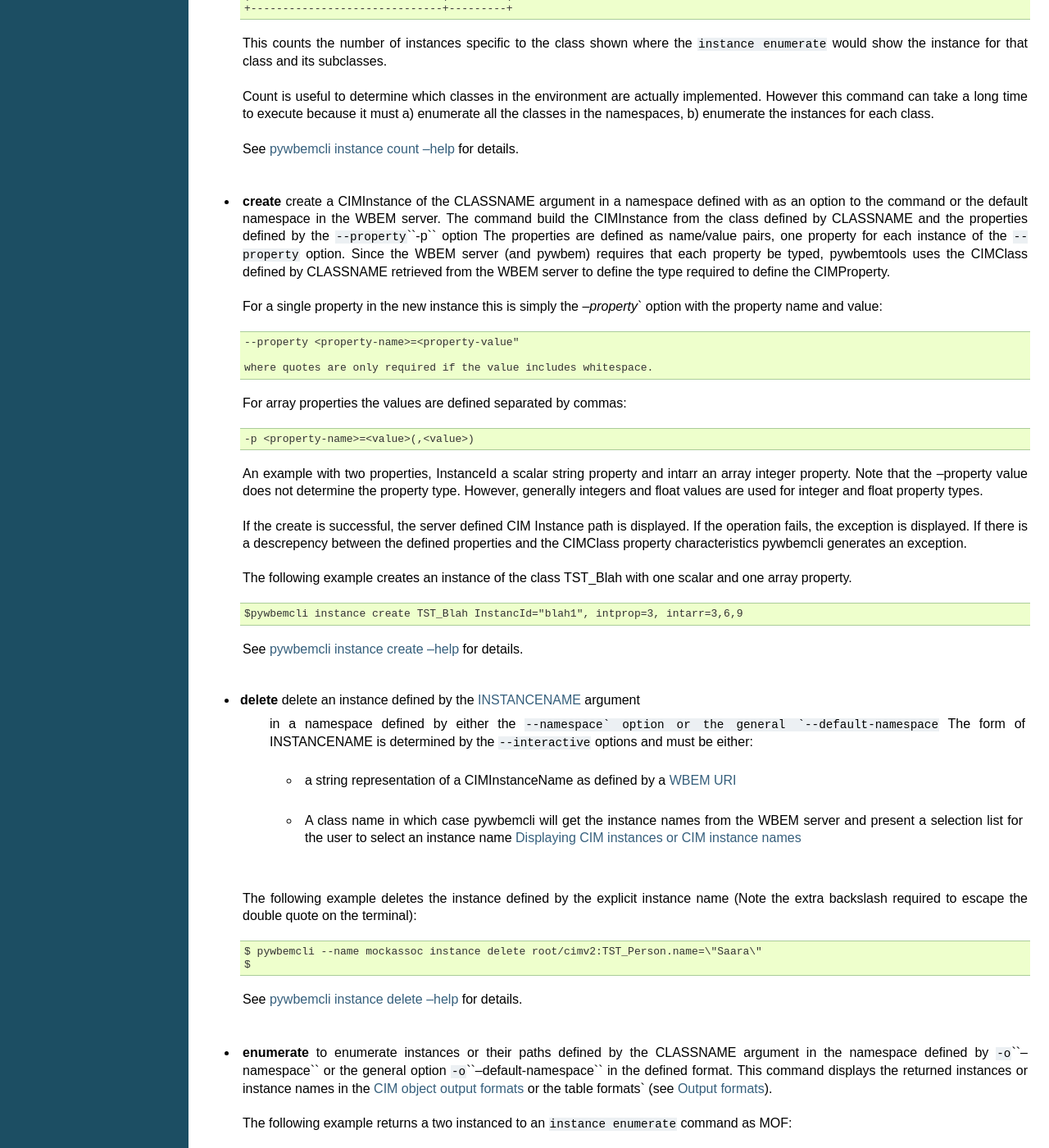
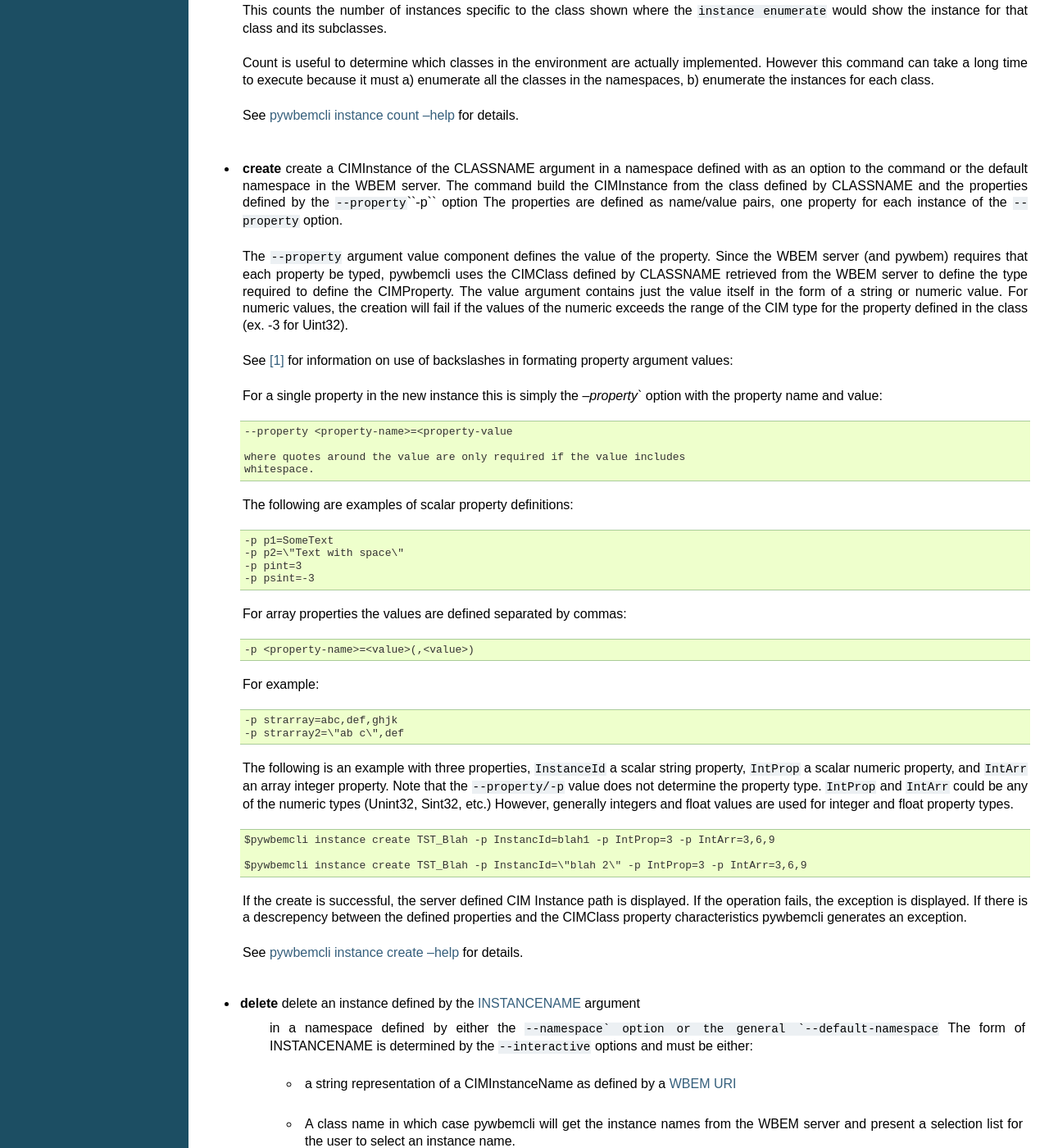
Before and after one commit to pywbem/pywbemtools, a Sphinx documentation site: the page built from docs/pywbemclicommands.rst, in a window 1280 px wide and 1400 px high, scrolled down 9667 px. Shown: the whole window at 82% size. Built offline with Sphinx 7.4.7, drawn with Linux system fonts in a browser that asks for light colours; the version number could not be read and is left out; some of the changed text lies outside the part shown.

Commit message:
Changes post review
This adds the following changes to options:

    class enumerate -d/--deep-inheritance --> --di
    class enumerate -l/--local-only --> --lo
    class get -l/--local-only --> --lo
    instance associators -f/--filter-query --> --fq
    instance associators --filter-query-language --> --fql
    instance enumerate -f/--filter-query --> --fq
    instance enumerate --filter-query-language --> --fql
    instance enumerate -d/--deep-inheritance --> --di
    instance enumerate -l/--local-only --> --lo
    instance get -l/--local-only --> --lo
    instance references -f/--filter-query --> --fq
    instance references --filter-query-language --> --fql
    server get-centralinsts -c/--central-class --> --cc
    server get-centralinsts -s/--scoping-class --> --sc
    server get-centralinsts -S/--scoping-path --> --sp
    server get-centralinsts -r/--reference-direction --> --rd

    instance create -P/--property --> -p
    instance modify -P/--property --> -p

It also changes docs/pypywbemclicommands.py to use the new short options
but also to clean up some of the documentation.

```diff
--- a/docs/pywbemclicommands.rst
+++ b/docs/pywbemclicommands.rst
@@ -37,18 +37,18 @@
 Within pywbemcli each command group name is a noun, referencing an entity (ex.
 class, instance, server).
 
+This example defines a command to get the class ``CIM_ManagedElement`` from the
+current target server and display it in the default output format (MOF).
+
 .. code-block:: text
 
     $ pywbemcli -s http://localhost class get CIM_ManagedElement
-
-defines a command to get the class ``CIM_ManagedElement`` from the current
-target server and display it in the defined output format.
 
 The pywbemcli command groups and commands are described below and the help
 output from pywbemcli for each command documented in :ref:`pywbemcli Help
 Command Details`
 
-**NOTE:** Many of the examples below use :ref:`--mock-server general option`
+**NOTE:** Many of the examples below use the :ref:`--mock-server general option`
 with mock files that are located in the pywbemtools tests/unit subdirectory
 to generate known results.
 
@@ -61,10 +61,10 @@
 presenting in detail to help the user understand the background, purpose and
 syntactic implementation of the features. This includes:
 
-* The ability to receive either CIM instances or CIM instance names with only
-  a change of an option on the commands that request CIM instances. The option
-  ``-o`` or ``--names-only`` defines whether only the instance name or the complete
-  object will be displayed.
+* The ability to receive either CIM instances or classes or only their names
+  with only a change of an option on the commands that request CIM instances or
+  classes. The option ``-no`` \ ``--names-only`` defines whether only the  name
+  or the complete object will be displayed.
 
 * The ability to interactively select the data from a list presented by
   pywbemcli for certain objects rather than typing in long names the full name.
@@ -126,19 +126,21 @@
 =================================  ==============================================
 
 
-.. _`Displaying CIM instances or CIM instance names`:
+.. _`Displaying CIM instances/classes or their names`:
 
-Displaying CIM instances or CIM instance names
-^^^^^^^^^^^^^^^^^^^^^^^^^^^^^^^^^^^^^^^^^^^^^^
+Displaying CIM instances/classes or their names
+^^^^^^^^^^^^^^^^^^^^^^^^^^^^^^^^^^^^^^^^^^^^^^^
 
-The pywbem API includes different WBEM operations (ex. ``EnumerateInstances`` and
-``EnumerateInstanceNames``) to request CIM objects or just their names. To
-simplify the overall command line syntax pywbemcli combines these into a single
-command (i.e. ``enumerate``, ``references``, ``associators``) and includes
-an option (``-o,`` or ``--names-only``) that determines whether the instance
-names or instances are retrieved from the WBEM server.
+The pywbem API includes different WBEM operations (ex. ``EnumerateInstances``,
+``EnumerateInstanceNames``, ``EnumerateClasses``, and ``EnumerateClassNames``)
+to request CIM objects or just their names. To simplify the overall command
+line syntax pywbemcli combines these into a single command (i.e. ``enumerate``,
+``references``, ``associators``)  in the :ref:`class command group` and the
+:ref:`instance command group` and includes an option (``--no,`` or
+``--names-only``) that determines whether the names or the CIM objects are
+retrieved from the WBEM server.
 
-Thus, for example an ``instance enumerate`` with and without the ``-o`` option:
+Thus, for example an ``instance enumerate`` with and without the ``--no`` option:
 
 .. code-block:: text
 
@@ -178,6 +180,7 @@
 The format used by pywbemcli for specifying INSTANCENAME arguments on the
 command line is an untyped WBEM URI for instance paths as defined in
 :term:`DSP0207`.
+
 Because pywbemcli always works with a single WBEM server at a time, the
 authority component of the WBEM URI is never specified in an INSTANCENAME.
 Because the namespace type of the WBEM URI (e.g. http or https) is not relevant
@@ -216,17 +219,8 @@
 * escaped_INSTANCENAME is a backslash-escaped INSTANCENAME where at
   least backslash and double quote characters are backslash-escaped
 
-Note that the UNIX-like shells interpret single and double quotes in a certain
-way and remove them before passing the arguments on to the program invoked.
-Because the single and double quotes in INSTANCENAME need to be passed on to
-pywbemcli, they need to be protected from removal by the shell.
-This can be achieved by putting INSTANCENAME into single quotes if it only
-includes double quotes, or into double quotes if it only includes single quotes.
-If there is a mix of single and double quotes in INSTANCENAME, or if shell
-variables need to be expanded, this can be achieved by backslash-escaping any
-double quotes in INSTANCENAME, and putting it into double quotes.
-
-Examples for UNIX-like shells:
+Examples for UNIX-like shells. See [#fbackslash]_ for information on use of
+backslashes:
 
 .. code-block:: text
 
@@ -535,19 +529,38 @@
   WBEM server. The command build the CIMInstance from the class defined by
   CLASSNAME and the properties defined by the ``--property``\``-p`` option The
   properties are defined as name/value pairs, one property for each instance of
-  the ``--property`` option. Since the WBEM server (and pywbem) requires that
-  each property be typed, pywbemtools uses the CIMClass defined by CLASSNAME
-  retrieved from the WBEM server to define the type required to define the
-  CIMProperty.
+  the ``--property`` option.
 
-  For a single property in the new instance this is simply the `--property`` option
-  with the property name and value:
+  The ``--property`` argument value component defines the value of the
+  property. Since the WBEM server (and pywbem) requires that each property be
+  typed, pywbemcli uses the CIMClass defined by CLASSNAME retrieved from the
+  WBEM server to define the type required to define the CIMProperty. The value
+  argument contains just the value itself in the form of a string or numeric
+  value. For numeric values, the creation will fail if the values of the
+  numeric exceeds the range of the CIM type for the property defined in the
+  class (ex. -3 for Uint32).
+
+  See [#fbackslash]_ for information on use of backslashes in formating
+  property argument values:
+
+  For a single property in the new instance this is simply the `--property``
+  option with the property name and value:
 
   .. code-block:: text
 
-    --property <property-name>=<property-value"
+    --property <property-name>=<property-value
 
-    where quotes are only required if the value includes whitespace.
+    where quotes around the value are only required if the value includes
+    whitespace.
+
+  The following are examples of scalar property definitions:
+
+  .. code-block:: text
+
+    -p p1=SomeText
+    -p p2=\"Text with space\"
+    -p pint=3
+    -p psint=-3
 
   For array properties the values are defined separated by commas:
 
@@ -555,22 +568,30 @@
 
     -p <property-name>=<value>(,<value>)
 
-  An example with two properties, InstanceId a scalar string property and intarr
-  an array integer property. Note that the --property value does not determine
-  the property type. However, generally integers and float values are used for
-  integer and float property types.
+  For example:
+
+  .. code-block:: text
+
+    -p strarray=abc,def,ghjk
+    -p strarray2=\"ab c\",def
+
+  The following is an example with three properties, ``InstanceId`` a scalar
+  string property, ``IntProp`` a scalar numeric property, and ``IntArr`` an
+  array integer property. Note that the ``--property/-p`` value does not
+  determine the property type.  ``IntProp`` and ``IntArr`` could be any of the
+  numeric types (Unint32, Sint32, etc.) However, generally integers and float
+  values are used for integer and float property types.
+
+  .. code-block:: text
+
+    $pywbemcli instance create TST_Blah -p InstancId=blah1 -p IntProp=3 -p IntArr=3,6,9
+
+    $pywbemcli instance create TST_Blah -p InstancId=\"blah 2\" -p IntProp=3 -p IntArr=3,6,9
 
   If the create is successful, the server defined CIM Instance path is displayed.
   If the operation fails, the exception is displayed. If there is a descrepency
   between the defined properties and the CIMClass property characteristics
   pywbemcli generates an exception.
-
-  The following example creates an instance of the class TST_Blah with one
-  scalar and one array property.
-
-  .. code-block:: text
-
-    $pywbemcli instance create TST_Blah InstancId="blah1", intprop=3, intarr=3,6,9
 
   See :ref:`pywbemcli instance create --help` for details.
 * **delete** delete an instance defined by the :term:`INSTANCENAME` argument
@@ -581,7 +602,7 @@
     * a string representation of a CIMInstanceName as defined by a :term:`WBEM URI`
     * A class name in which case pywbemcli will get the instance names from the
       WBEM server and present a selection list for the user to select an
-      instance name :ref:`Displaying CIM instances or CIM instance names`
+      instance name.
 
   The following example deletes the instance defined by the explicit instance
   name (Note the extra backslash required to escape the double quote on the
@@ -594,8 +615,8 @@
 
   See :ref:`pywbemcli instance delete --help` for details.
 * **enumerate** to enumerate instances or their paths defined by the CLASSNAME
-  argument in the namespace defined by ``-o``\``--namespace`` or the general option
-  ``-o``\``--default-namespace`` in the defined format. This command displays the
+  argument in the namespace defined by ``-n``\``--namespace`` or the general option
+  ``-d``\``--default-namespace`` in the defined format. This command displays the
   returned instances or instance names in the :term:`CIM object output formats`
   or the table formats` (see :ref:`Output formats`).
 
@@ -1133,3 +1154,18 @@
 The help command provides information on special commands and controls that can
 be executed in the :ref:`interactive mode`. This is different from the
 ``--help`` option that provides information on command groups, and commands.
+
+.. _`Footnotes`:
+
+Footnotes
+---------
+
+.. [#fbackslash] Note that the UNIX-like shells interpret single and double quotes in a certain
+    way and remove them before passing the arguments on to the program invoked.
+    Because the single and double quotes in INSTANCENAME need to be passed on to
+    pywbemcli, they need to be protected from removal by the shell.
+    This can be achieved by putting INSTANCENAME into single quotes if it only
+    includes double quotes, or into double quotes if it only includes single quotes.
+    If there is a mix of single and double quotes in INSTANCENAME, or if shell
+    variables need to be expanded, this can be achieved by backslash-escaping any
+    double quotes in INSTANCENAME, and putting it into double quotes.
```
Also changed, not shown: other parts of docs/pywbemclicommands.rst (+13 -13 lines), docs/pywbemclicmdshelp.rst (+19 -17 lines), 7 other files.
